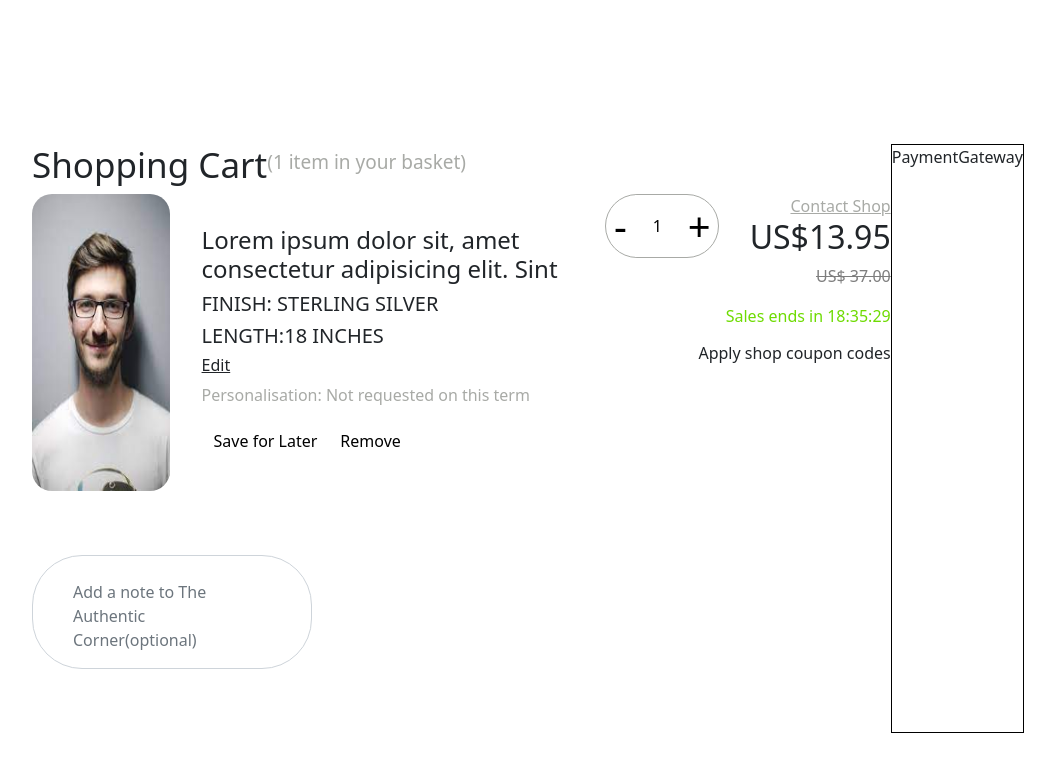
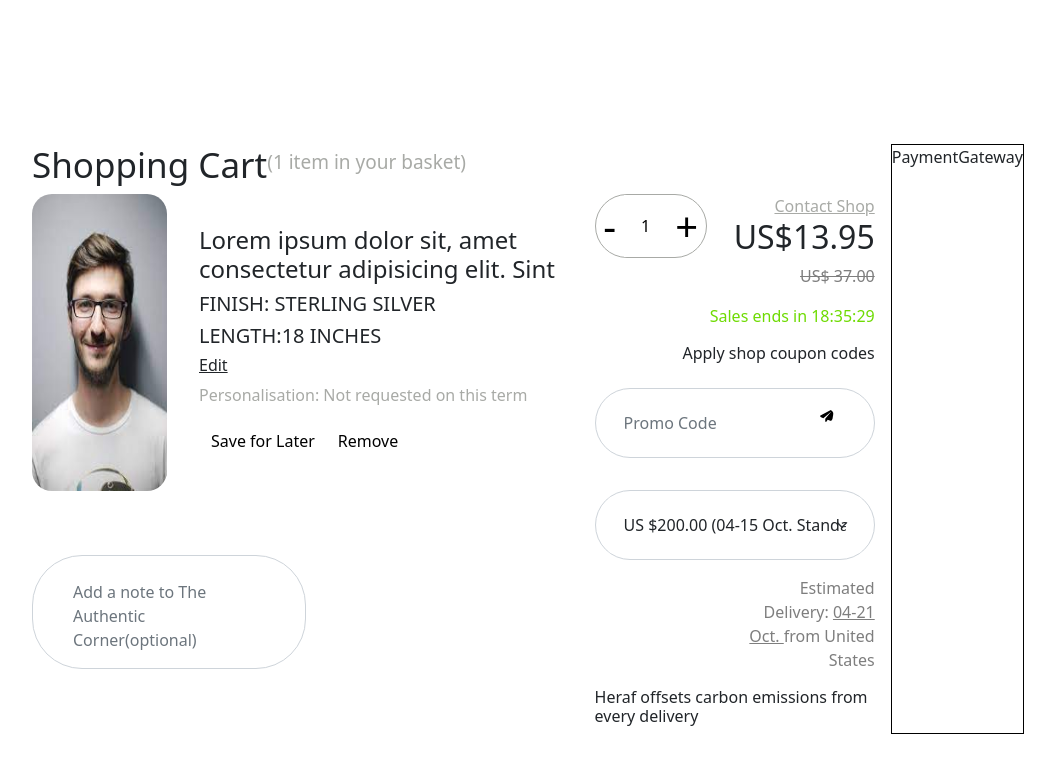
Before and after one commit to Animesh-weavers/heraf, a React (Create React App) app: page / in a window 1280 px wide. Shown: the top 772 px of the page, without its empty margins (112-1167 px from the left). Built offline with nearby package versions, Linux system fonts and the light colour scheme.

Commit message:
complete shopping cart without responsive

```diff
--- a/src/Components/Payment_Page/ShoppingCart/ShoppingCart.css
+++ b/src/Components/Payment_Page/ShoppingCart/ShoppingCart.css
@@ -52,6 +52,14 @@ img {
   padding: 1.5rem 2.5rem 2.5rem 2.5rem;
   overflow: hidden;
   resize: none;
+}
+.textarea .form-control:focus {
+  box-shadow: none;
+  outline: none;
+  border-color: #a8aaa6;
+}
+.money-box {
+  padding-right: 1rem;
 }
 .increase-decrease-inputfield-dollar {
   display: flex;
@@ -109,6 +117,46 @@ input::-webkit-inner-spin-button {
 .coupon-codes {
   /* border: 1px solid black; */
   display: flex;
+  flex-direction: column;
   justify-content: end;
   align-items: flex-end;
 }
+.coupon-codes .form-control {
+  border-radius: 50px;
+  margin: 1rem 0 1rem 1rem;
+}
+.coupon-codes .form-control .input {
+  border: none;
+  outline: none;
+  padding: 0rem;
+}
+.coupon-codes .form-control .input:focus {
+  box-shadow: none;
+  border: none;
+}
+.search-icon img {
+  position: absolute;
+  right: 40px;
+  top: 20px;
+  z-index: 9999;
+  width: 5%;
+  cursor: pointer;
+}
+.coupon-codes .para {
+  /* border: 1px solid black; */
+  width: 50%;
+  text-align: right;
+  color: #7e7e7e;
+}
+.coupon-codes .para .date{
+  text-decoration: underline;
+}
+.coupon-codes .form-control select{
+  border: none;
+  outline: none;
+  padding: 1rem;
+}
+.coupon-codes .form-control select:focus{
+  box-shadow: none;
+  border: none;
+}
--- a/src/Components/Payment_Page/ShoppingCart/ShoppingCart.js
+++ b/src/Components/Payment_Page/ShoppingCart/ShoppingCart.js
@@ -1,5 +1,7 @@
 import React, { useState } from "react";
 import "./ShoppingCart.css";
+import { InputGroup, FormControl } from "react-bootstrap";
+import Paper from "../../../assets/paper.svg";
 
 const ShoppingCart = () => {
   const [quan, setQuan] = useState(1);
@@ -86,7 +88,34 @@ const ShoppingCart = () => {
           </div>
           <div className="coupon-codes">
             <h6>Apply shop coupon codes</h6>
-
+            <InputGroup className="form-control">
+              <FormControl
+                type="text"
+                placeholder="Promo Code"
+                className="input"
+              />
+              <div className="search-icon">
+                <img src={Paper} alt="" />
+              </div>
+            </InputGroup>
+            <InputGroup className="form-control">
+              <select
+                className="form-select"
+                aria-label="Default select example"
+              >
+                <option value="selected">US $200.00 (04-15 Oct. Standard Delivery)</option>
+                <option value="1">One</option>
+                <option value="2">Two</option>
+                <option value="3">Three</option>
+              </select>
+            </InputGroup>
+            <div className="para">
+              <p>
+                Estimated Delivery: <span className="date">04-21 Oct. </span>
+                <span className="country">from United States</span>
+              </p>
+            </div>
+            <h6>Heraf offsets carbon emissions from every delivery</h6>
           </div>
         </div>
       </div>
```
Also changed, not shown: src/assets/paper.svg (added).
